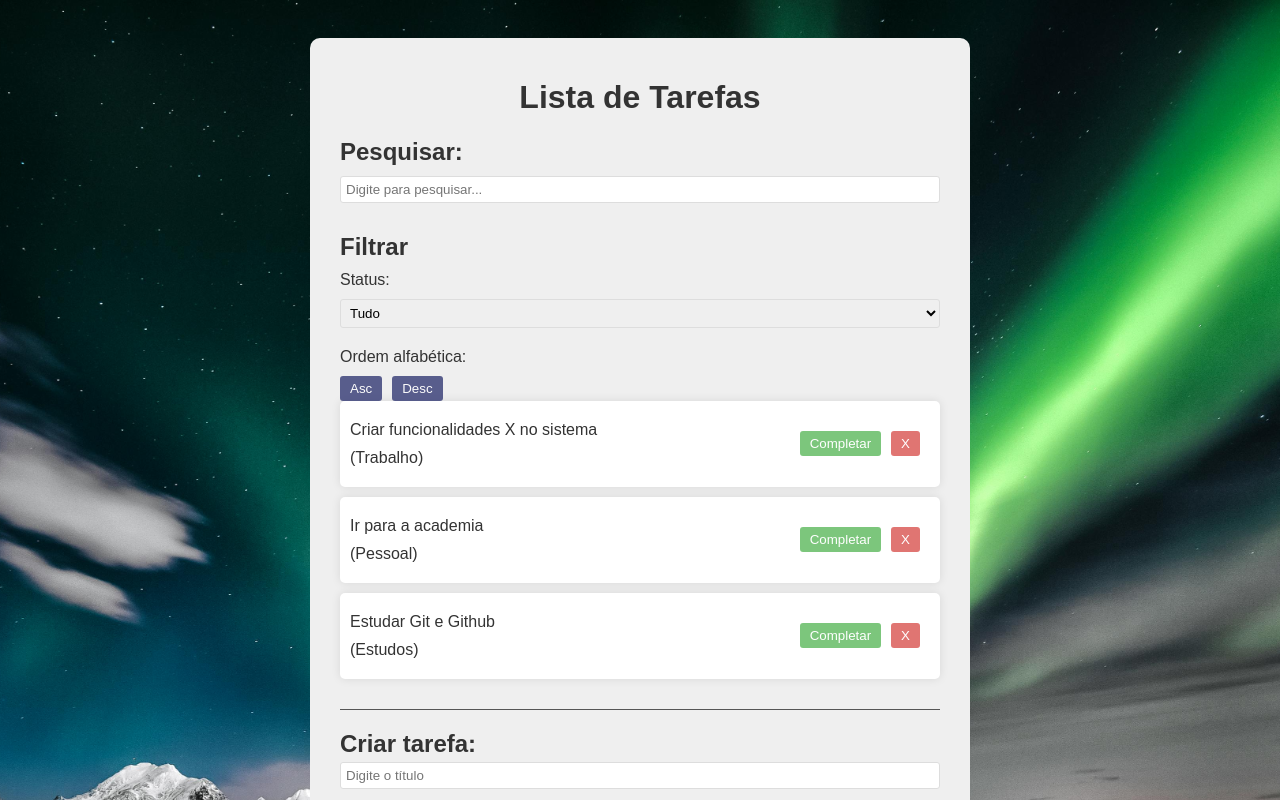
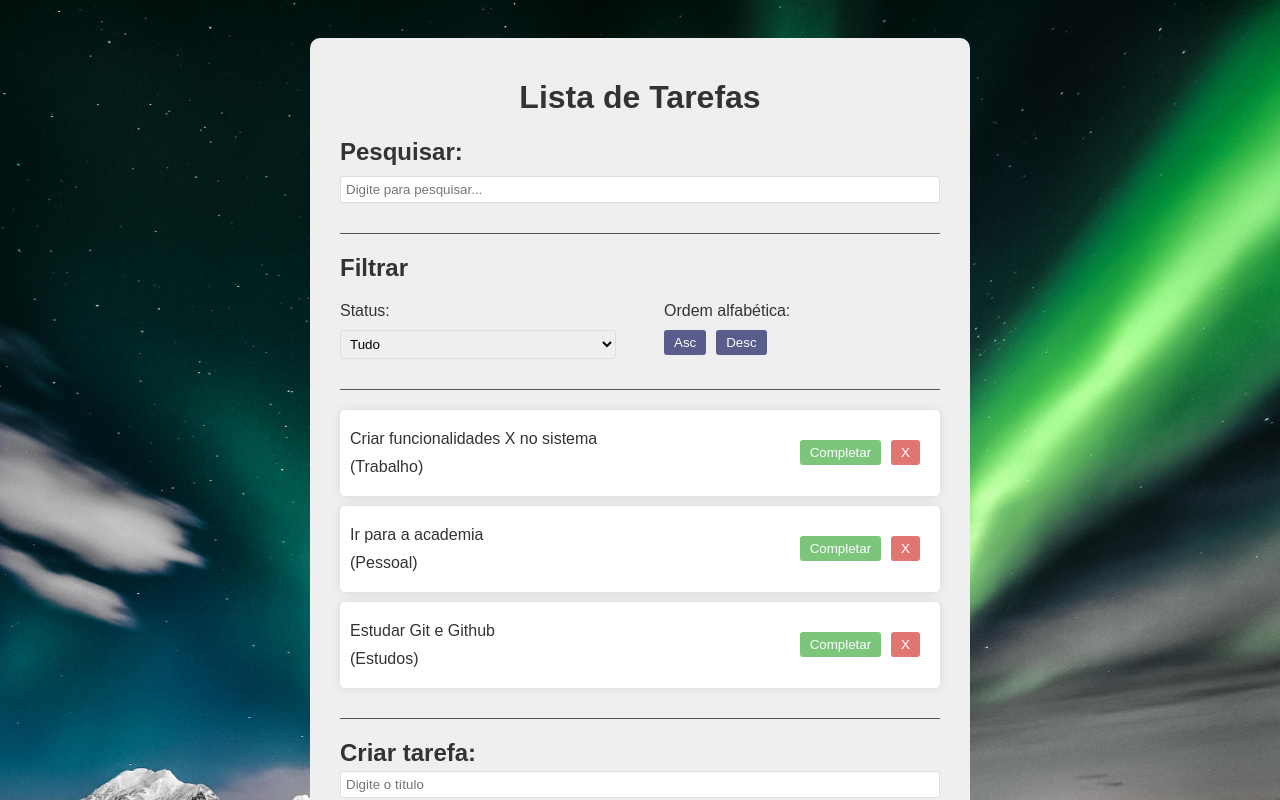
Before and after one commit to devlucasnascimento81/projeto-to-do-list, a React (Vite) app: page / in a window 1280 px wide. Shown: the top 800 px of the page. Built offline with nearby package versions, Linux system fonts and the light colour scheme.

Commit message:
style: estilização do  filtro

```diff
--- a/src/App.css
+++ b/src/App.css
@@ -86,3 +86,19 @@
   border-radius: 3px;
   width: 100%;
 }
+
+.filter, .search {
+  border-bottom: 1px solid #555;
+  margin-bottom: 20px;
+  padding-bottom: 20px
+}
+
+.filter-options {
+  display: flex;
+  justify-content: space-between;
+  gap: 3rem;
+}
+
+.filter-options div {
+  flex: 1 1 0;
+}
```
